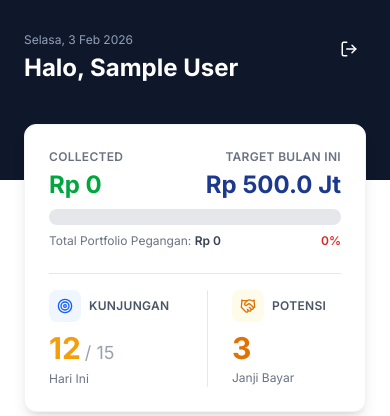
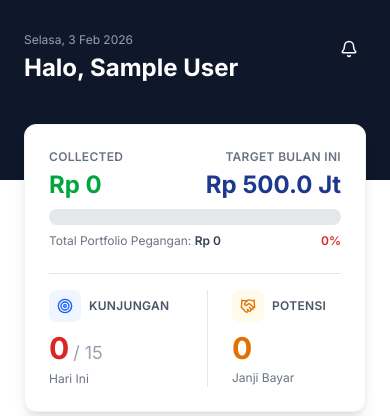
Before and after one commit to huleladjar-oss/watu-kobu-cms, a Next.js app: page /mobile in a window 390 px wide. Shown: the top 416 px of the page. Built offline with nearby package versions, Linux system fonts and the light colour scheme; no server answers; the database is empty; sample sign-in values are in the browser's storage.

Commit message:
fix: Remove dummy data from mobile homepage and replace logout with notification bell icon

```diff
--- a/src/app/mobile/page.tsx
+++ b/src/app/mobile/page.tsx
@@ -5,7 +5,7 @@ import { useAuth } from '@/context/AuthContext';
 import { useAssets } from '@/context/AssetContext';
 import Link from 'next/link';
 import { useRouter } from 'next/navigation';
-import { LogOut, ChevronRight, MapPin, TrendingUp, Target, Handshake } from 'lucide-react';
+import { Bell, ChevronRight, MapPin, TrendingUp, Target, Handshake } from 'lucide-react';
 
 // PKWT KPI Standards
 const DAILY_VISIT_TARGET = 15;
@@ -69,15 +69,15 @@ export default function MobileHomePage() {
         const monthlyTarget = HARDCODED_MONTHLY_TARGET;
         // Alternative: const monthlyTarget = totalPortfolio * MONTHLY_TARGET_PERCENTAGE;
 
-        // 3. Collected Amount (MOCK - Replace with real payment data)
+        // 3. Collected Amount (TODO: Replace with real payment data from database)
         // In production: Sum payments received this month for this collector
-        const collectedAmount = totalPortfolio * 0.15; // Mock: 15% collected
+        const collectedAmount = 0; // Real data will come from PaymentReport
 
-        // 4. Daily Visits (MOCK - Replace with validation report count)
-        const dailyVisits = 12; // Mock: 12 visits today
+        // 4. Daily Visits (TODO: Replace with validation report count from database)
+        const dailyVisits = 0; // Real data will come from VisitReport
 
-        // 5. Promise to Pay Today (MOCK - First 3 tasks for demo)
-        const promiseToPayCount = 3; // Mock count
+        // 5. Promise to Pay Today (TODO: Count from VisitReport with janji bayar)
+        const promiseToPayCount = 0; // Real data from reports with paymentPromise
 
         // Calculate progress percentage
         const collectionProgress = monthlyTarget > 0 ? Math.min((collectedAmount / monthlyTarget) * 100, 100) : 0;
@@ -153,13 +153,14 @@ export default function MobileHomePage() {
                             <p className="text-xs text-slate-400 mb-1">{getTodayFormatted()}</p>
                             <h1 className="text-2xl font-bold">Halo, {user.name}</h1>
                         </div>
-                        <button
-                            onClick={handleLogout}
-                            className="p-2 hover:bg-slate-800 rounded-lg transition-colors"
-                            title="Logout"
+                        <Link
+                            href="/mobile/notifications"
+                            className="p-2 hover:bg-slate-800 rounded-lg transition-colors relative"
+                            title="Notifikasi"
                         >
-                            <LogOut size={18} />
-                        </button>
+                            <Bell size={18} />
+                            {/* Notification badge - can show unread count */}
+                        </Link>
                     </div>
                 </div>
 
```
